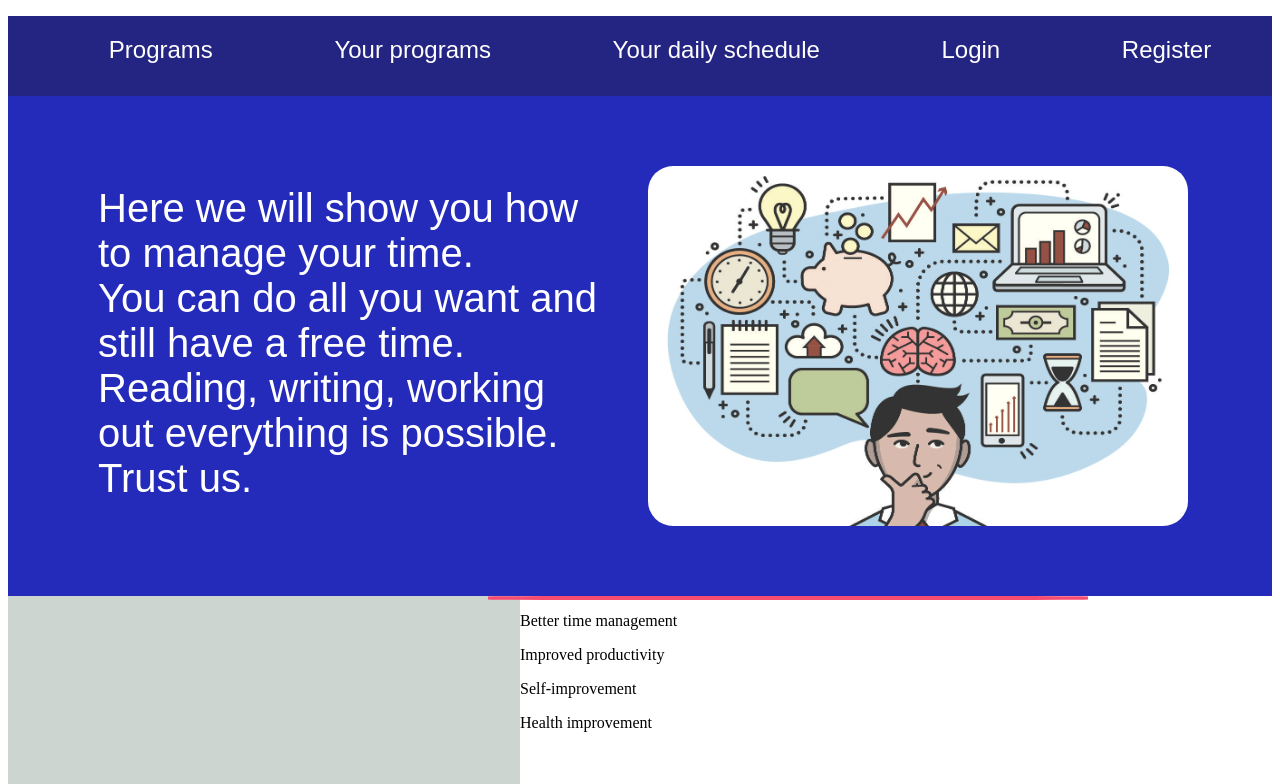
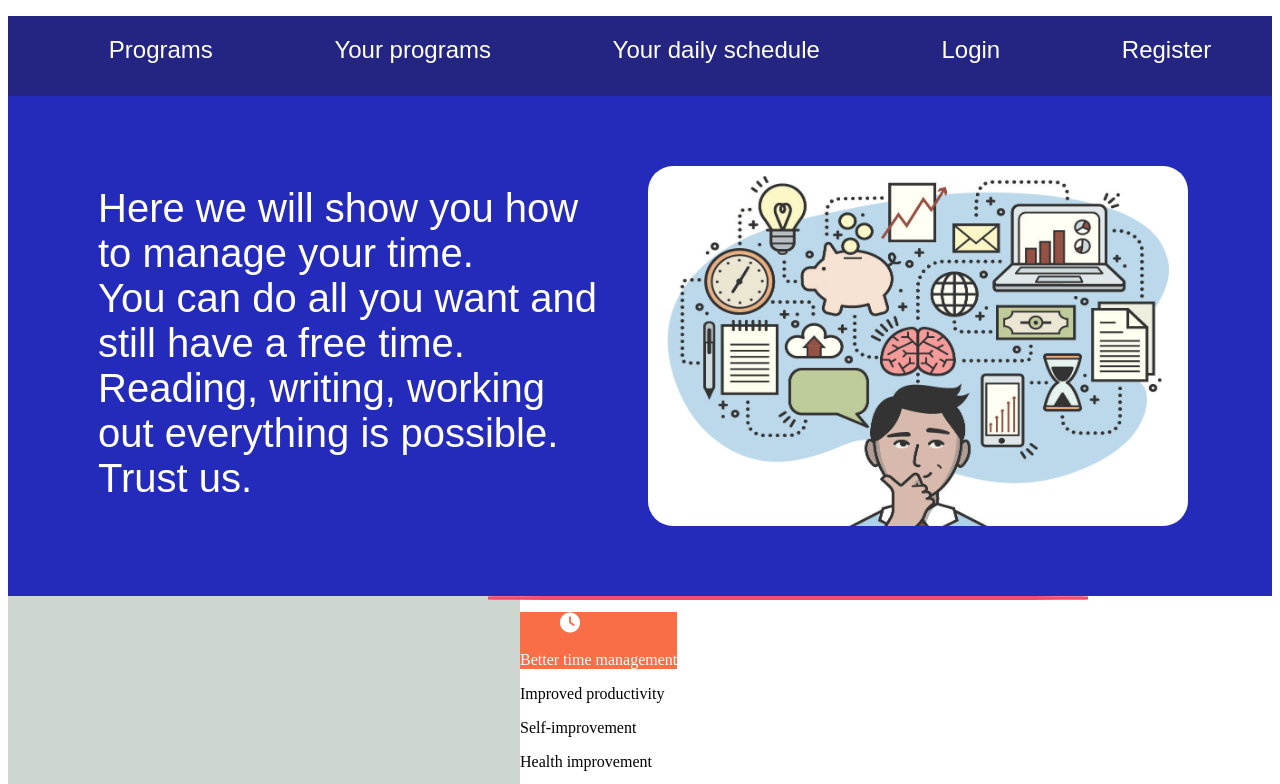
Before and after one commit to NixanV/Productivity-App, a React (Create React App) app: page / in a window 1280 px wide. Shown: the top 784 px of the page. Built offline with nearby package versions, Linux system fonts and the light colour scheme; a web font is replaced by a local one.

Commit message:
icon added and some packages added

```diff
--- a/src/components/Main/Home.js
+++ b/src/components/Main/Home.js
@@ -2,7 +2,10 @@ import styles from "./home.module.css"
 import video from "./images/vecteezy_business-concept-in-2d_28379580.mp4";
 import gif from "./images/f4c36571-ff98-412e-acf4-5d6c06de6e7a_rw_1200.gif"
 
+
+
 export const Home = () =>{
+
 
     return(
         <main>
@@ -29,6 +32,11 @@ export const Home = () =>{
                 </div>
                 <div className={styles["right-side-second-section"]}>
                     <div className={styles["first-square"]}>
+                        <div className={styles["icons"]}>
+                            <ul>
+                                <li><i className="fa-solid fa-clock"></i></li>
+                            </ul>
+                        </div>
                         <p>
                             Better time management
                         </p>
--- a/src/components/Main/home.module.css
+++ b/src/components/Main/home.module.css
@@ -1,4 +1,5 @@
 @import url('https://fonts.googleapis.com/css2?family=Protest+Riot&display=swap');
+@import url("https://use.fontawesome.com/releases/v6.5.1/css/all.css");
 
 
 .gif{
@@ -18,6 +19,12 @@
     margin-top: 50px;
     width: 500px;
 
+}
+
+.icons ul li{
+    font-size: 20px;
+    color: white;
+    list-style-type: none;
 }
 
 .first-section{
@@ -75,3 +82,9 @@
     width: 600px;
     position: absolute;
 }
+
+.first-square{
+    background-color: #f96e46;
+    color: #ffffff;
+
+}
```
Also changed, not shown: package.json (+6 -1 lines), 1 other file (tests, documents, lock files or other folders).
